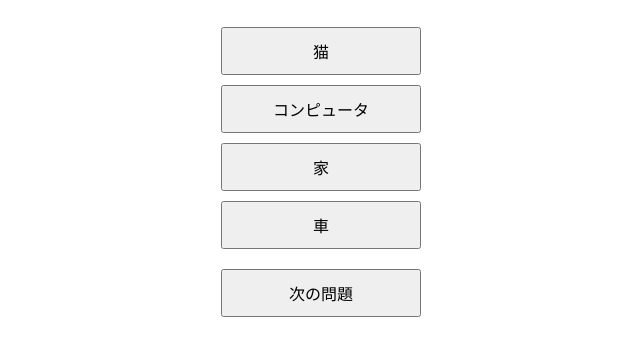
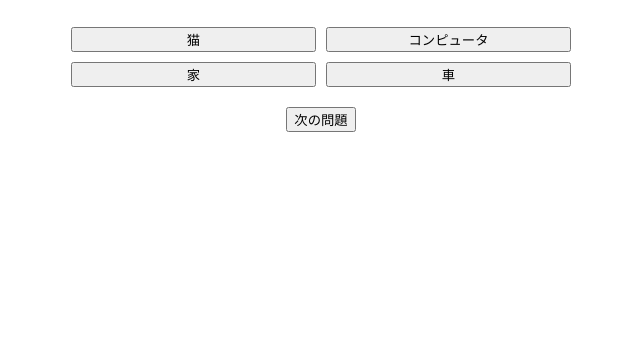
Before and after one commit to yuna-19/english-quiz, a plain HTML site: page index.html in a window 1280 px wide. Shown: the part 162-518 px from the top of the page, without its empty margins (319-959 px from the left). Drawn offline with Linux system fonts and the light colour scheme.

Commit message:
Update index.html

```diff
--- a/index.html
+++ b/index.html
@@ -10,13 +10,19 @@
       margin-top: 50px;
     }
 
-    button {
-      display: block;
-      width: 200px;
-      margin: 10px auto;
-      padding: 10px;
-      font-size: 16px;
-    }
+    #choices {
+  display: grid;
+  grid-template-columns: 1fr 1fr;
+  gap: 10px;
+  max-width: 500px;
+  margin: 0 auto;
+}
+
+.choice-btn {
+  padding: 15px;
+  font-size: 18px;
+  cursor: pointer;
+}
 
     #word {
       font-size: 36px;
```
